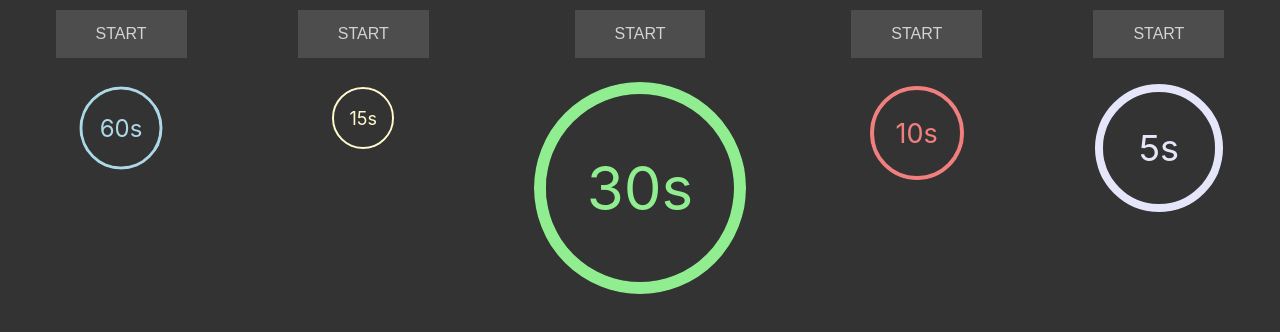
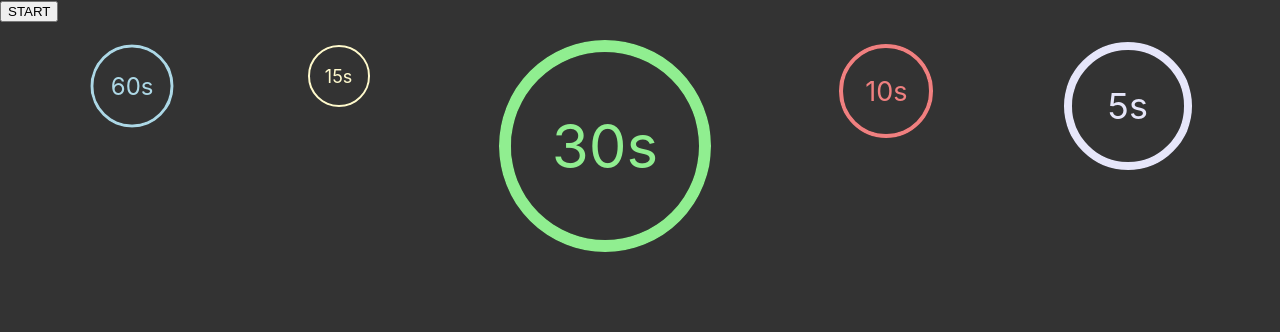
Before and after one commit to AlexandraKlein/countdown-timer, a React (Create React App) app: page / in a window 1280 px wide. Shown: the top 332 px of the page. Built offline with nearby package versions, Linux system fonts and the light colour scheme; the HTML template or start-up script is replaced by a standard one.

Commit message:
add isPlaying and onComplete props

```diff
--- a/src/App.js
+++ /dev/null
@@ -1,56 +0,0 @@
-import React from "react";
-import CountdownTimer from "./CountdownTimer";
-
-function App() {
-  return (
-    <div className="App">
-      <div
-        style={{
-          flex: 1,
-          display: "flex",
-          justifyContent: "space-around",
-          flexWrap: "wrap",
-          backgroundColor: "#333",
-        }}
-      >
-        <CountdownTimer
-          count={60}
-          size={80}
-          strokeBgColor="black"
-          strokeColor="lightblue"
-          strokeWidth={3}
-        />
-        <CountdownTimer
-          count={15}
-          size={60}
-          strokeBgColor="black"
-          strokeColor="lemonchiffon"
-          strokeWidth={2}
-        />
-        <CountdownTimer
-          count={30}
-          size={200}
-          strokeBgColor="black"
-          strokeColor="lightgreen"
-          strokeWidth={12}
-        />
-        <CountdownTimer
-          count={10}
-          size={90}
-          strokeBgColor="black"
-          strokeColor="lightcoral"
-          strokeWidth={4}
-        />
-        <CountdownTimer
-          count={5}
-          size={120}
-          strokeBgColor="black"
-          strokeColor="lavender"
-          strokeWidth={8}
-        />
-      </div>
-    </div>
-  );
-}
-
-export default App;
--- /dev/null
+++ b/src/App.tsx
@@ -0,0 +1,90 @@
+import React from "react";
+import CountdownTimer from "./CountdownTimer";
+
+function App() {
+  const [isPlaying, setIsPlaying] = React.useState(false);
+
+  const startTimer = () => () => {
+    setIsPlaying(true);
+  };
+
+  const onTimerEnd = () => {
+    setIsPlaying(false);
+  };
+
+  return (
+    <div className="App">
+      <div
+        style={{
+          flex: 1,
+          backgroundColor: "#333",
+        }}
+      >
+        <div
+          style={{
+            pointerEvents: isPlaying ? "none" : "all",
+            opacity: isPlaying ? 0.4 : 1,
+          }}
+        >
+          <button onClick={startTimer()}>START</button>
+        </div>
+        <div
+          style={{
+            padding: 24,
+            display: "flex",
+            justifyContent: "space-around",
+            flexWrap: "wrap",
+          }}
+        >
+          <CountdownTimer
+            count={60}
+            isPlaying={isPlaying}
+            onComplete={onTimerEnd}
+            size={80}
+            strokeBgColor="black"
+            strokeColor="lightblue"
+            strokeWidth={3}
+          />
+          <CountdownTimer
+            count={15}
+            isPlaying={isPlaying}
+            onComplete={onTimerEnd}
+            size={60}
+            strokeBgColor="black"
+            strokeColor="lemonchiffon"
+            strokeWidth={2}
+          />
+          <CountdownTimer
+            count={30}
+            isPlaying={isPlaying}
+            onComplete={onTimerEnd}
+            size={200}
+            strokeBgColor="black"
+            strokeColor="lightgreen"
+            strokeWidth={12}
+          />
+          <CountdownTimer
+            count={10}
+            isPlaying={isPlaying}
+            onComplete={onTimerEnd}
+            size={90}
+            strokeBgColor="black"
+            strokeColor="lightcoral"
+            strokeWidth={4}
+          />
+          <CountdownTimer
+            count={5}
+            isPlaying={isPlaying}
+            onComplete={onTimerEnd}
+            size={120}
+            strokeBgColor="black"
+            strokeColor="lavender"
+            strokeWidth={8}
+          />
+        </div>
+      </div>
+    </div>
+  );
+}
+
+export default App;
--- a/src/CountdownTimer.tsx
+++ b/src/CountdownTimer.tsx
@@ -2,6 +2,8 @@ import React from "react";
 
 type Props = {
   count: number;
+  isPlaying: boolean;
+  onComplete: () => void;
   size: number;
   strokeBgColor: string;
   strokeColor: string;
@@ -10,11 +12,11 @@ type Props = {
 
 type State = {
   countdown: number;
-  hasStartedCountdown: boolean;
+  isPlaying: boolean;
 };
 
 class CountdownTimer extends React.Component<Props, State> {
-  seconds: number;
+  milliseconds: number;
   radius: number;
   circumference: number;
   strokeDashoffset: () => number;
@@ -22,31 +24,44 @@ class CountdownTimer extends React.Component<Props, State> {
   constructor(props: Props) {
     super(props);
 
-    this.seconds = this.props.count * 100;
+    this.milliseconds = this.props.count * 1000;
     this.radius = this.props.size / 2;
     this.circumference = this.props.size * Math.PI;
 
     this.state = {
-      countdown: this.seconds,
-      hasStartedCountdown: false,
+      countdown: this.milliseconds,
+      isPlaying: false,
     };
 
     this.strokeDashoffset = () =>
       this.circumference -
-      (this.state.countdown / this.seconds) * this.circumference;
+      (this.state.countdown / this.milliseconds) * this.circumference;
+  }
+
+  componentDidMount() {
+    if (this.props.isPlaying) {
+      this.startTimer();
+    }
+  }
+
+  componentDidUpdate(prevProps: Props, prevState: State) {
+    if (prevProps.isPlaying !== this.props.isPlaying && this.props.isPlaying) {
+      this.startTimer();
+    }
   }
 
   startTimer = () => {
-    this.setState({ hasStartedCountdown: true });
+    this.setState({ isPlaying: true });
 
     const interval = setInterval(() => {
-      this.setState({ countdown: this.state.countdown - 1 });
+      this.setState({ countdown: this.state.countdown - 10 });
 
       if (this.state.countdown === 0) {
         clearInterval(interval);
+
+        this.props.onComplete();
         this.setState({
-          countdown: this.seconds,
-          hasStartedCountdown: false,
+          countdown: this.milliseconds,
         });
       }
     }, 10);
@@ -63,23 +78,10 @@ class CountdownTimer extends React.Component<Props, State> {
       fontSize: this.props.size * 0.3,
     };
 
+    const seconds = (this.state.countdown / 1000).toFixed();
+
     return (
       <div>
-        <div
-          style={{
-            pointerEvents: this.state.hasStartedCountdown ? "none" : "all",
-            opacity: this.state.hasStartedCountdown ? 0.4 : 1,
-          }}
-        >
-          <button
-            style={styles.button}
-            onClick={
-              !this.state.hasStartedCountdown ? this.startTimer : () => {}
-            }
-          >
-            START
-          </button>
-        </div>
         <div
           style={Object.assign(
             {},
@@ -87,7 +89,7 @@ class CountdownTimer extends React.Component<Props, State> {
             countdownSizeStyles
           )}
         >
-          <p style={textStyles}>{(this.state.countdown / 100).toFixed()}s</p>
+          <p style={textStyles}>{seconds}s</p>
           <svg style={styles.svg}>
             <circle
               cx={this.radius}
@@ -102,7 +104,7 @@ class CountdownTimer extends React.Component<Props, State> {
             <circle
               strokeDasharray={this.circumference}
               strokeDashoffset={
-                this.state.hasStartedCountdown ? this.strokeDashoffset() : 0
+                this.state.isPlaying ? this.strokeDashoffset() : 0
               }
               r={this.radius}
               cx={this.radius}
```
